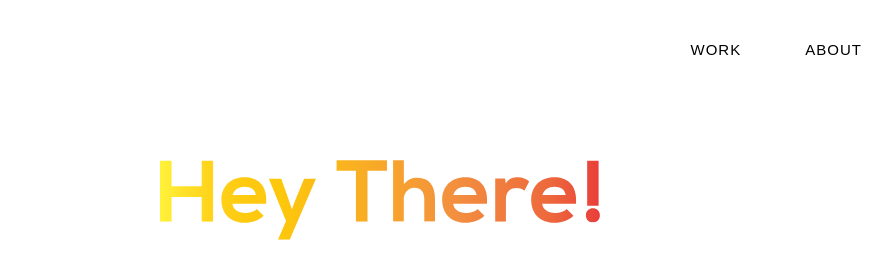
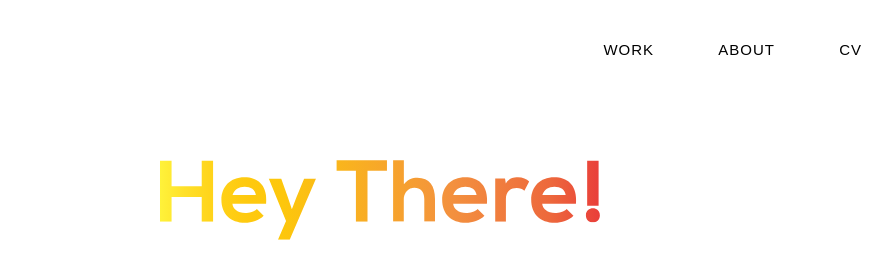
Before and after one commit to darrenphung/darrenphung.github.io, a plain HTML site: page contact.html in a window 1280 px wide. Shown: the top 280 px of the page, 260-1152 px from the left. Drawn offline with nearby package versions, Linux system fonts and the light colour scheme; a web font is replaced by a local one.

Commit message:
Update
Added CV

```diff
--- a/contact.html
+++ b/contact.html
@@ -39,6 +39,7 @@
                         <ul id="menu" >
                             <li><a style="margin-top: 2rem" href="index.html">Work</a></li>
                             <li><a style="margin-top: 2rem" href="contact.html">About</a></li>
+                            <li><a style="margin-top: 2rem" href="files/CV.pdf" target="_blank">CV</a></li>
                         </ul>
                     </div>
                 </nav>
```
Also changed, not shown: index.html (+1 -0 lines), mutouch.html (+1 -0 lines), parkoff.html (+1 -0 lines), 2 other files.
